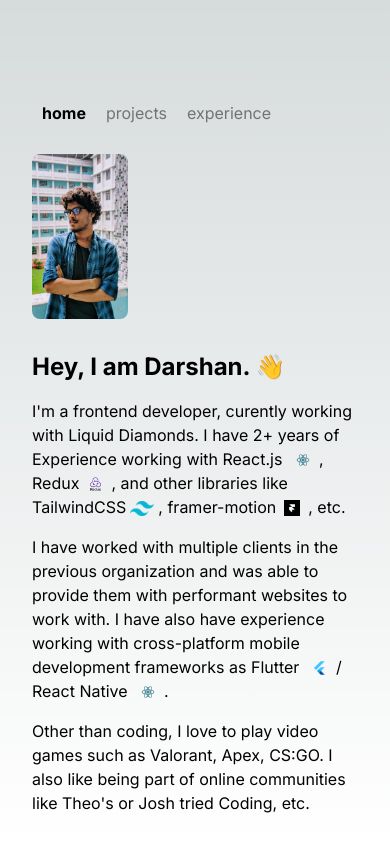
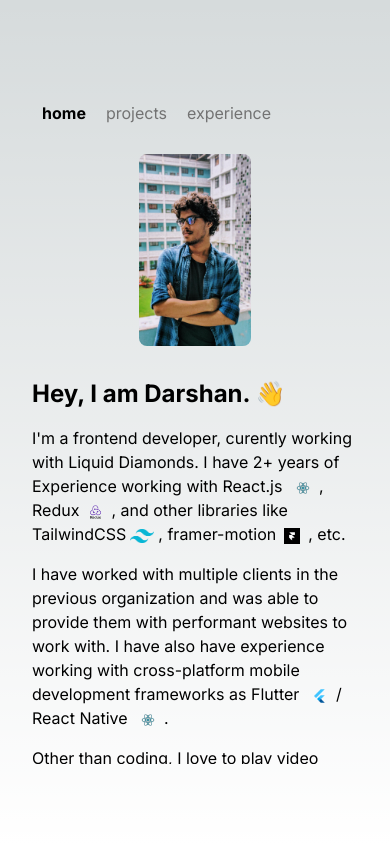
Before and after one commit to DarshanK777/deploy-portfolio, a Next.js app: page / in a window 390 px wide. Shown: the top 844 px of the page. Built offline with nearby package versions, Linux system fonts and the light colour scheme.

Commit message:
added scroll to home page

```diff
--- a/app/page.tsx
+++ b/app/page.tsx
@@ -7,10 +7,10 @@ import { flutter, framer, react, redux, tailwind } from "@/utils/image";
 
 export default function Home() {
   return (
-    <section className="w-full p-2 px-8">
+    <section className="w-full p-2 px-8 overflow-y-auto ">
       <Image
         src={profile2}
-        className="w-24 h-38 rounded-lg mb-8"
+        className="w-28 h-42 rounded-lg  m-auto md:m-0 mb-8 md:mb-8"
         alt="profile"
       />
 
```
